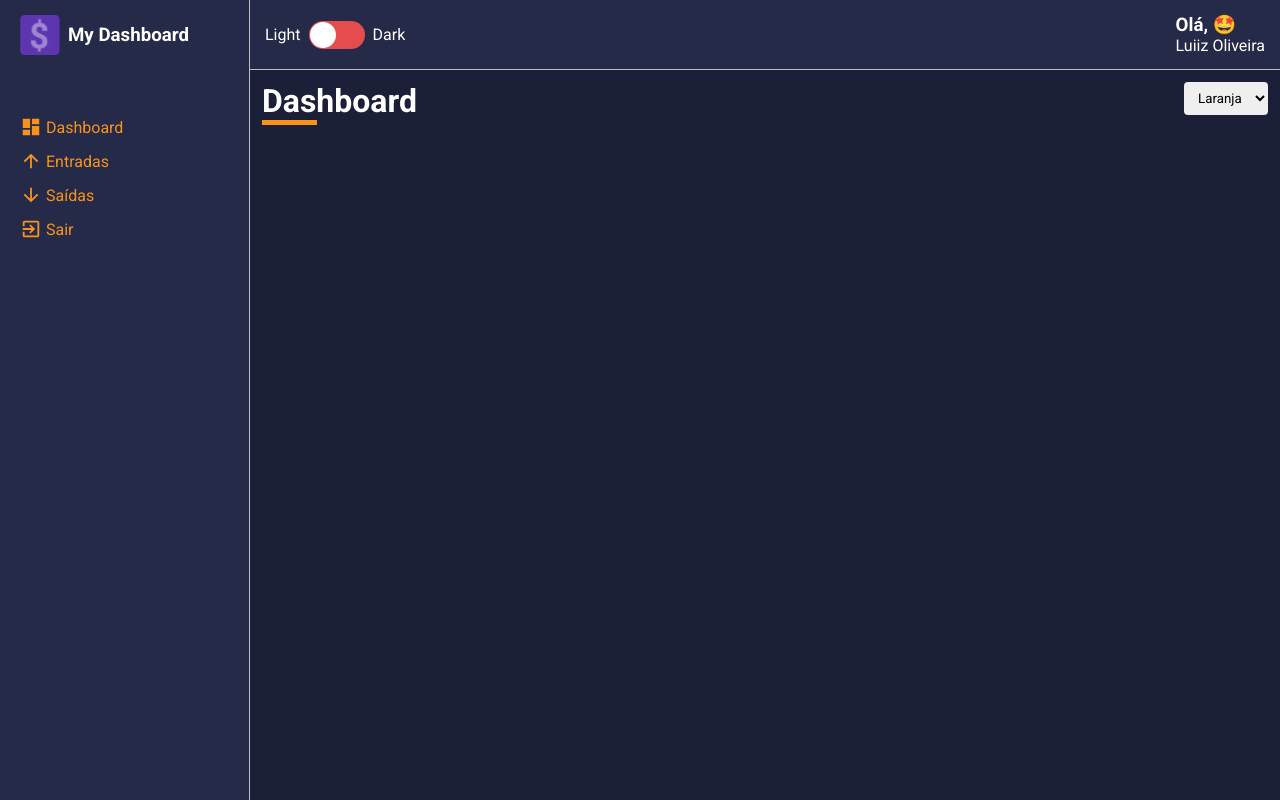
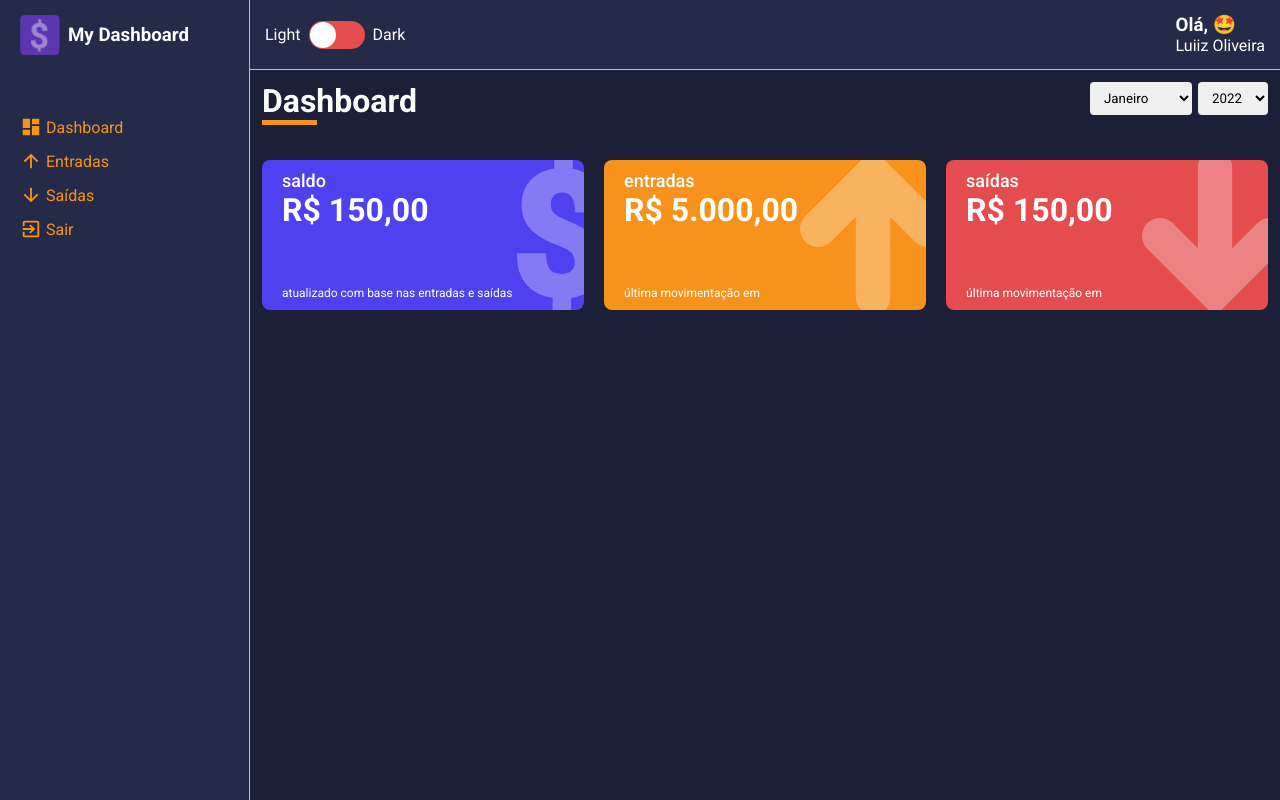
Before and after one commit to luiizsilverio/my-dashboard, a React (Create React App) app: page /dashboard in a window 1280 px wide. Built offline with nearby package versions, Linux system fonts and the light colour scheme.

Commit message:
Dashboard-1

```diff
--- a/package.json
+++ b/package.json
@@ -11,6 +11,7 @@
     "@types/react": "^17.0.20",
     "@types/react-dom": "^17.0.9",
     "react": "^17.0.2",
+    "react-countup": "^6.1.0",
     "react-dom": "^17.0.2",
     "react-icons": "^4.3.1",
     "react-router-dom": "^6.2.1",
--- /dev/null
+++ b/src/components/TotalCard/index.tsx
@@ -0,0 +1,52 @@
+import { useMemo, useState } from 'react'
+import CountUp from 'react-countup'
+
+import * as S from './styles'
+import dollarImg from '../../assets/dollar.svg'
+import arrowUpImg from '../../assets/arrow-up.svg'
+import arrowDownImg from '../../assets/arrow-down.svg'
+
+interface Props {
+  title: string
+  amount: number
+  footer: string
+  icon: 'dolar' | 'arrowUp' | 'arrowDown'
+  color: string
+}
+
+const TotalCard = (props: Props) => {
+
+  const myIcon = useMemo(() => {
+    switch (props.icon) {
+      case 'dolar':
+        return dollarImg;
+      case 'arrowUp':
+        return arrowUpImg;
+      case 'arrowDown':
+        return arrowDownImg;
+      default:
+        return undefined;
+    }
+  }, [props.icon])
+
+  return (
+    <S.Container color={ props.color }>
+      <span>{ props.title }</span>
+      <h1>
+        <CountUp
+          start={0}
+          end={ props.amount }
+          duration={1.5}
+          prefix='R$ '
+          separator='.'
+          decimal=','
+          decimals={2}
+        />
+      </h1>
+      <small>{ props.footer }</small>
+      <img src={ myIcon } alt={ props.title } />
+    </S.Container>
+  )
+}
+
+export default TotalCard
--- /dev/null
+++ b/src/components/TotalCard/styles.ts
@@ -0,0 +1,36 @@
+import styled from "styled-components";
+
+interface Props {
+  color: string
+}
+
+export const Container = styled.div<Props>`
+  width: 32%;
+  height: 150px;
+  margin: 10px 0;
+  background-color: ${props => props.color};
+  color: ${props => props.theme.colors.white};
+  border-radius: 8px;
+  padding: 10px 20px;
+  position: relative;
+  overflow: hidden;
+
+  > img {
+    position: absolute;
+    height: 110%;
+    top: -10px;
+    right: -20px;
+    opacity: .3;
+  }
+
+  > span {
+    font-size: 18px;
+    font-weight: 500;
+  }
+
+  > small {
+    font-size: 12px;
+    position: absolute;
+    bottom: 10px;
+  }
+`;
--- a/src/pages/Dashboard/index.tsx
+++ b/src/pages/Dashboard/index.tsx
@@ -1,14 +1,68 @@
+import { useMemo, useState } from 'react'
+
 import * as S from './styles'
+import gains from '../../utils/gains'
+import expenses from '../../utils/expenses'
+import formatValue from '../../utils/formatValue'
+import formatDate from '../../utils/formatDate'
+import months from '../../utils/months'
 
 import ContentHeader from '../../components/ContentHeader'
 import SelectInput from '../../components/SelectInput'
+import TotalCard from '../../components/TotalCard'
+
+interface ILista {
+  label: string | number;
+  value: string | number;
+}
 
 const Dashboard = () => {
-  const options = [
-    { value: 0, label: 'Laranja' },
-    { value: 1, label: 'Pera' },
-    { value: 2, label: 'Maçã' },
-  ]
+  const hoje = new Date()
+  const [monthSel, setMonthSel] = useState(hoje.getMonth() + 1)
+  const [yearSel, setYearSel] = useState(hoje.getFullYear())
+
+  const years: ILista[] = useMemo(() => {
+    const uniqueYears: number[] = []
+    const lstMov = [...expenses, ...gains]
+
+    lstMov.forEach(item => {
+      const date = new Date(item.date)
+      const year = date.getFullYear()
+
+      if (!uniqueYears.includes(year)) {
+        uniqueYears.push(year)
+      }
+    })
+
+    let lista: ILista[] = []
+    uniqueYears.forEach(year => {
+      lista.push({
+        value: year,
+        label: year.toString()
+      })
+    })
+
+    return lista
+  }, [])
+
+
+  function handleMonth(month: string) {
+    const mes = parseInt(month)
+    if (!isNaN(mes)) {
+      setMonthSel(mes)
+    } else {
+      throw new Error('Mês inválido');
+    }
+  }
+
+  function handleYear(year: string) {
+    const ano = parseInt(year)
+    if (!isNaN(ano)) {
+      setYearSel(ano)
+    } else {
+      throw new Error('Ano inválido');
+    }
+  }
 
   return (
     <S.Container>
@@ -16,8 +70,43 @@ const Dashboard = () => {
         title="Dashboard"
         lineColor='#f7931b'
       >
-        <SelectInput options={options} onChange={(e) => {}} />
+        <SelectInput
+          options={ months }
+          defaultValue={ monthSel }
+          onChange={(e) => handleMonth(e.target.value)}
+        />
+        <SelectInput
+          options={ years }
+          defaultValue={ yearSel }
+          onChange={(e) => handleYear(e.target.value)}
+        />
       </ContentHeader>
+
+      <S.Content>
+        <TotalCard
+          title='saldo'
+          amount={150.00}
+          footer='atualizado com base nas entradas e saídas'
+          icon='dolar'
+          color='#4e41f0'
+        />
+
+        <TotalCard
+          title='entradas'
+          amount={5000.00}
+          footer='última movimentação em'
+          icon='arrowUp'
+          color='#f7931b'
+        />
+
+        <TotalCard
+          title='saídas'
+          amount={150.00}
+          footer='última movimentação em'
+          icon='arrowDown'
+          color='#e44c4e'
+        />
+      </S.Content>
     </S.Container>
   )
 }
--- a/src/pages/Dashboard/styles.ts
+++ b/src/pages/Dashboard/styles.ts
@@ -3,3 +3,8 @@ import styled from "styled-components";
 export const Container = styled.div`
 
 `;
+
+export const Content = styled.div`
+  display: flex;
+  justify-content: space-between;
+`;
--- a/src/pages/Details/index.tsx
+++ b/src/pages/Details/index.tsx
@@ -6,6 +6,7 @@ import gains from '../../utils/gains'
 import expenses from '../../utils/expenses'
 import formatValue from '../../utils/formatValue'
 import formatDate from '../../utils/formatDate'
+import months from '../../utils/months'
 
 import ContentHeader from '../../components/ContentHeader'
 import SelectInput from '../../components/SelectInput'
@@ -15,21 +16,6 @@ interface ILista {
   label: string | number;
   value: string | number;
 }
-
-const months: ILista[] = [
-  { value: 1, label: 'Janeiro' },
-  { value: 2, label: 'Fevereiro' },
-  { value: 3, label: 'Março' },
-  { value: 4, label: 'Abril' },
-  { value: 5, label: 'Maio' },
-  { value: 6, label: 'Junho' },
-  { value: 7, label: 'Julho' },
-  { value: 8, label: 'Agosto' },
-  { value: 9, label: 'Setembro' },
-  { value: 10, label: 'Outubro' },
-  { value: 11, label: 'Novembro' },
-  { value: 12, label: 'Dezembro' },
-]
 
 interface IData {
   id: string
@@ -43,8 +29,8 @@ interface IData {
 const Details = () => {
   const [data, setData] = useState<IData[]>([])
   const hoje = new Date()
-  const [monthSel, setMonthSel] = useState(String(hoje.getMonth() + 1))
-  const [yearSel, setYearSel] = useState(String(hoje.getFullYear()))
+  const [monthSel, setMonthSel] = useState(hoje.getMonth() + 1)
+  const [yearSel, setYearSel] = useState(hoje.getFullYear())
   const [frequency, setFrequency] = useState({recorrente: true, eventual: true})
   const { type } = useParams()
 
@@ -97,6 +83,25 @@ const Details = () => {
   }
 
 
+  function handleMonth(month: string) {
+    const mes = parseInt(month)
+    if (!isNaN(mes)) {
+      setMonthSel(mes)
+    } else {
+      throw new Error('Mês inválido');
+    }
+  }
+
+  function handleYear(year: string) {
+    const ano = parseInt(year)
+    if (!isNaN(ano)) {
+      setYearSel(ano)
+    } else {
+      throw new Error('Ano inválido');
+    }
+  }
+
+
   useEffect(() => {
     const response = listData.filter(item => {
       const date = new Date(item.date)
@@ -110,7 +115,7 @@ const Details = () => {
         frequencyOK = frequency.eventual
       }
 
-      return frequencyOK && month === parseInt(monthSel) && year === parseInt(yearSel)
+      return frequencyOK && month === monthSel && year === yearSel
     })
 
     const lista = response.map((item, index) => ({
@@ -136,12 +141,12 @@ const Details = () => {
         <SelectInput
           options={ months }
           defaultValue={ monthSel }
-          onChange={(e) => setMonthSel(e.target.value)}
+          onChange={(e) => handleMonth(e.target.value)}
         />
         <SelectInput
           options={ years }
           defaultValue={ yearSel }
-          onChange={(e) => setYearSel(e.target.value)}
+          onChange={(e) => handleYear(e.target.value)}
         />
       </ContentHeader>
 
--- /dev/null
+++ b/src/utils/months.ts
@@ -0,0 +1,14 @@
+export default [
+  { value: 1, label: 'Janeiro' },
+  { value: 2, label: 'Fevereiro' },
+  { value: 3, label: 'Março' },
+  { value: 4, label: 'Abril' },
+  { value: 5, label: 'Maio' },
+  { value: 6, label: 'Junho' },
+  { value: 7, label: 'Julho' },
+  { value: 8, label: 'Agosto' },
+  { value: 9, label: 'Setembro' },
+  { value: 10, label: 'Outubro' },
+  { value: 11, label: 'Novembro' },
+  { value: 12, label: 'Dezembro' },
+]
```
Also changed, not shown: 1 other file (tests, documents, lock files or other folders).
